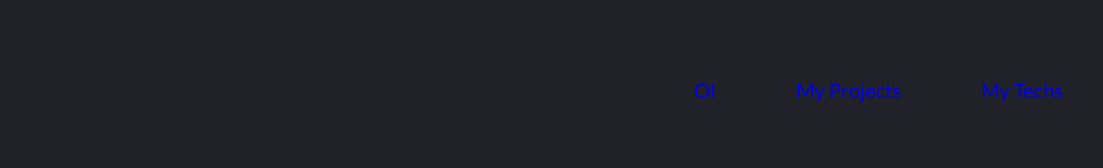
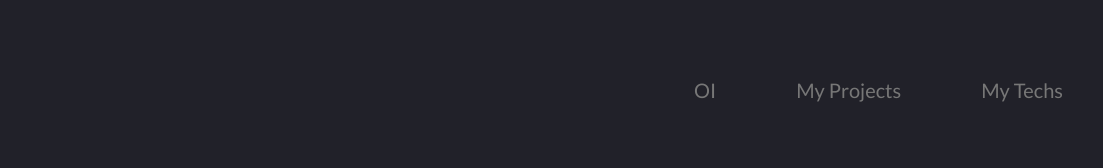
Before and after one commit to Vattghern203/portfolio, a website: page index.html in a window 1280 px wide. Shown: the top 168 px of the page, 177-1280 px from the left. Drawn offline with Linux system fonts and the light colour scheme.

Commit message:
font hover to fix

```diff
--- /dev/null
+++ b/assets/sass/components/_anchor.scss
@@ -0,0 +1,10 @@
+.anchor {
+
+    &:hover {
+        color: lighten($font-color-gray, 10%);
+    }
+
+    &:link, &:visited {
+        color: $font-color-gray;
+    }
+}
--- a/assets/sass/layout/_header.scss
+++ b/assets/sass/layout/_header.scss
@@ -19,16 +19,5 @@
         flex-direction: row;
         justify-content: space-between;
         gap: 8rem;
-
-        &-anchor {
-
-            &:visited &:link {
-                color: $font-color-gray;
-            }
-
-            &:hover {
-                color: lighter
-            }
-        }
     }
 }
--- a/assets/sass/main.scss
+++ b/assets/sass/main.scss
@@ -6,6 +6,8 @@
 @import "base/base";
 @import "base/typography";
 
+@import "components/anchor";
+
 @import "layout/header";
 @import "layout/presentation";
 
--- a/index.html
+++ b/index.html
@@ -19,9 +19,9 @@
         <img class="header__logo" src="https://avatars.githubusercontent.com/u/75392842?v=4" alt="vattghern203 Icon">
 
         <nav class="header__nav">
-            <a class="header__nav-anchor" href="#">OI</a>
-            <a class="header__nav-anchor" href="#">My Projects</a>
-            <a class="header__nav-anchor" href="#">My Techs</a>
+            <a class="header__nav-anchor anchor" href="#">OI</a>
+            <a class="header__nav-anchor anchor" href="#">My Projects</a>
+            <a class="header__nav-anchor anchor" href="#">My Techs</a>
         </nav>
     </header>
 
```
Also changed, not shown: assets/css/style.css, 1 other file.
